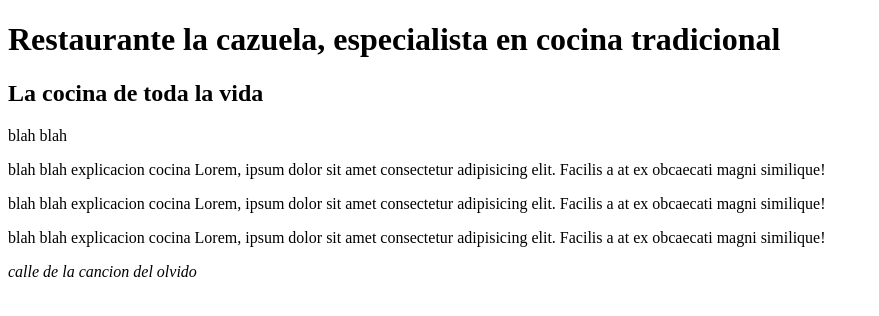
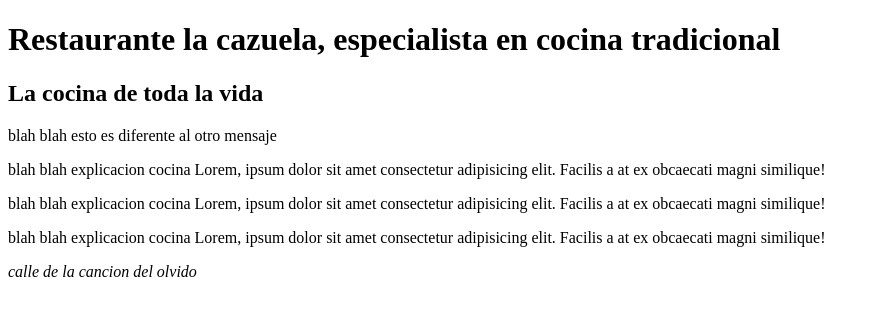
Before and after one commit to JohaDiaz/restaurante-la-cazuela, a plain HTML site: page index.html in a window 1280 px wide. Shown: the whole page, without its empty margins (0-879 px from the left). Drawn offline with Linux system fonts and the light colour scheme.

Commit message:
cambie slogan pero le agregue algo distinto a la rama main

```diff
--- a/index.html
+++ b/index.html
@@ -11,7 +11,7 @@
 <body>
     <h1>Restaurante la cazuela, especialista en cocina tradicional</h1>
     <h2>La cocina de toda la vida</h2>
-    <div class="slogan">blah blah</div>
+    <div class="slogan">blah blah esto es diferente al otro mensaje</div>
 <p>blah blah explicacion cocina Lorem, ipsum dolor sit amet consectetur adipisicing elit. Facilis a at ex obcaecati magni similique!</p>
 <p>blah blah explicacion cocina Lorem, ipsum dolor sit amet consectetur adipisicing elit. Facilis a at ex obcaecati magni similique!</p>
 <p>blah blah explicacion cocina Lorem, ipsum dolor sit amet consectetur adipisicing elit. Facilis a at ex obcaecati magni similique!</p>
```
